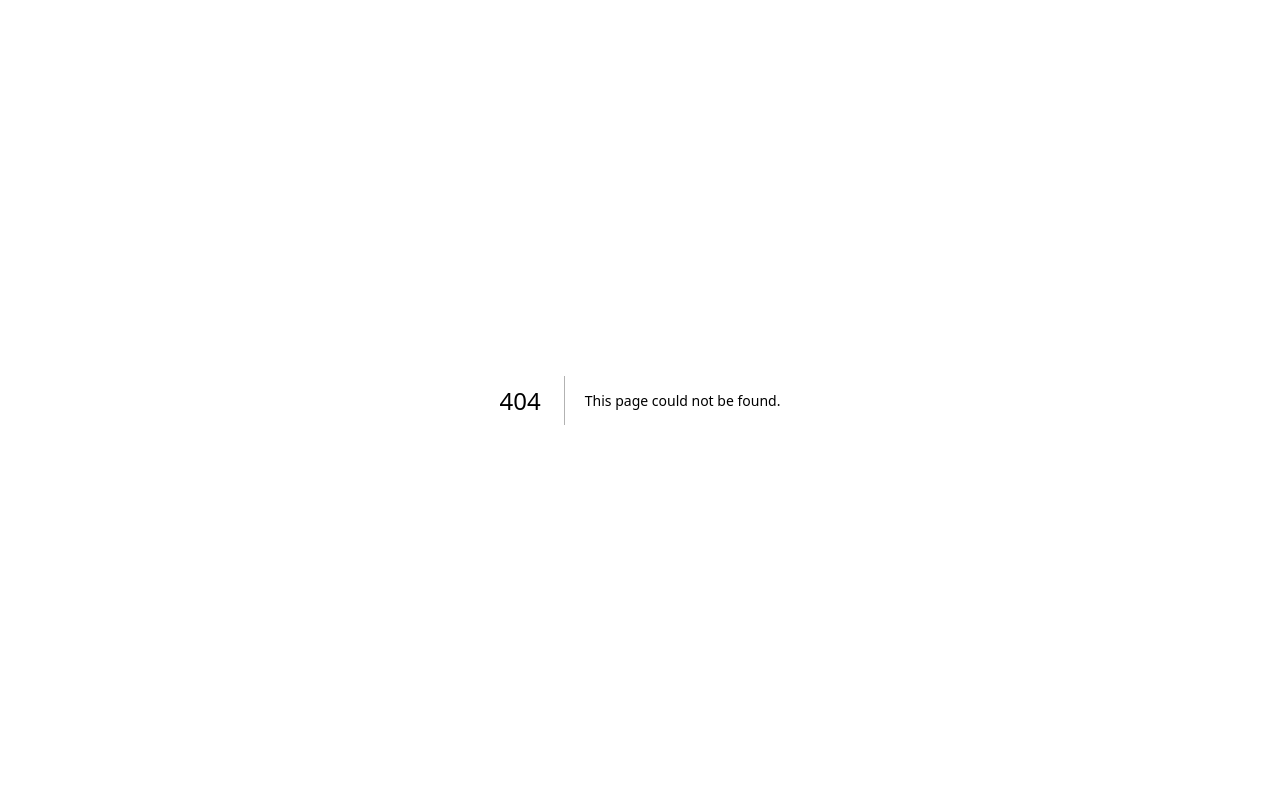
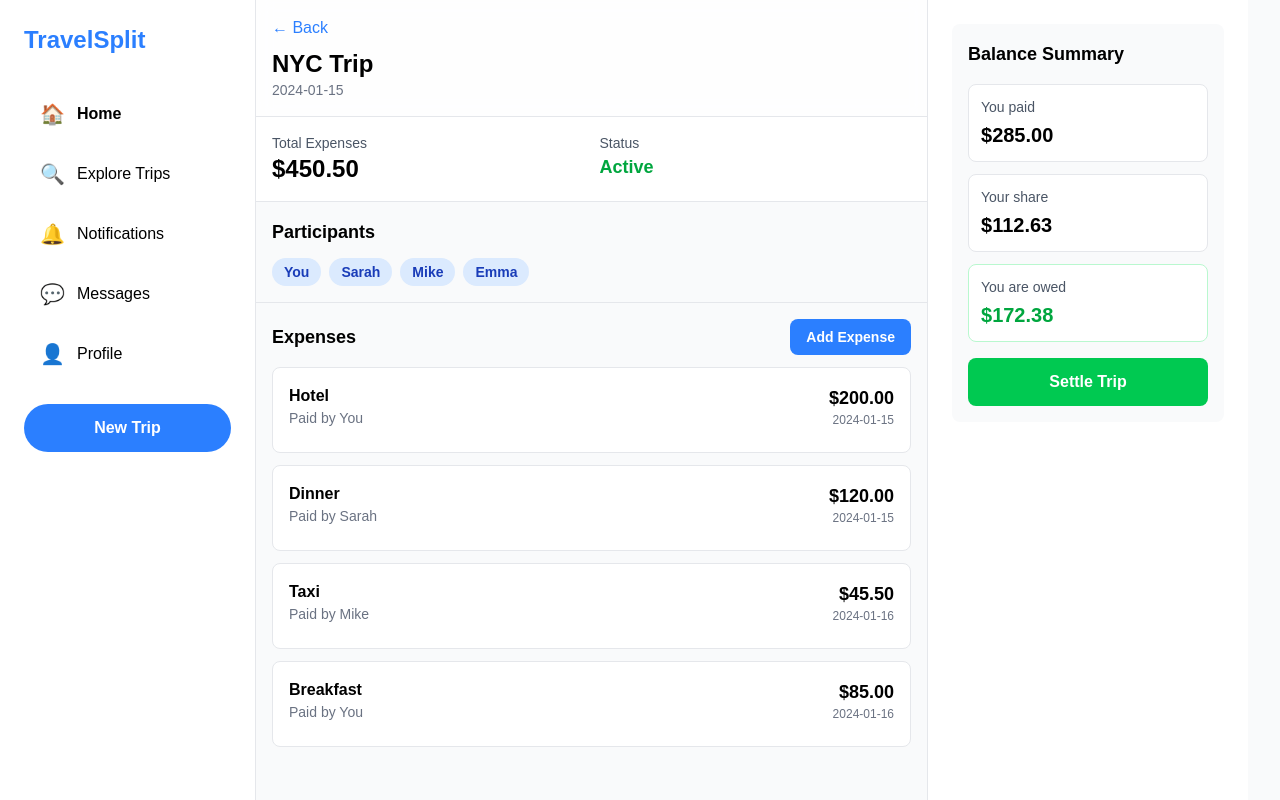
Before and after one commit to JacobDiep04/travel-split, a Next.js app: page /trips/1 in a window 1280 px wide. Before the commit this address had no page. Built offline with nearby package versions, Linux system fonts and the light colour scheme.

Commit message:
view detials button functionality

```diff
--- a/app/page.tsx
+++ b/app/page.tsx
@@ -1,8 +1,11 @@
 'use client';
 
 import { useState } from 'react';
+import { useRouter } from 'next/navigation';
 
 export default function Home() {
+  const router = useRouter();
+
   const [trips, setTrips] = useState([
     { id: 1, name: 'NYC Trip', date: '2024-01-15', total: 450.50, settled: false },
     { id: 2, name: 'Beach Weekend', date: '2023-12-20', total: 320.00, settled: true },
@@ -12,6 +15,10 @@ export default function Home() {
     { id: 1, person: 'Sarah', amount: 45.50, trip: 'NYC Trip' },
     { id: 2, person: 'Mike', amount: 32.25, trip: 'NYC Trip' },
   ]);
+
+  const handleViewDetails = (tripId: number) => {
+    router.push(`/trips/${tripId}`);
+  };
 
   return (
     <div className="flex min-h-screen bg-gray-50">
@@ -70,9 +77,12 @@ export default function Home() {
                 <span className="text-black">Total expenses</span>
                 <span className="font-bold text-green-600">${trip.total.toFixed(2)}</span>
               </div>
-              <div className="mt-2 text-sm text-blue-500">
+              <button
+                onClick={() => handleViewDetails(trip.id)}
+                className="mt-2 text-sm text-blue-500 hover:text-blue-700 hover:underline"
+              >
                 View details →
-              </div>
+              </button>
             </div>
           ))}
         </div>
@@ -93,6 +103,12 @@ export default function Home() {
                 <span className="text-black">Total expenses</span>
                 <span className="font-bold text-black">${trip.total.toFixed(2)}</span>
               </div>
+              <button
+                onClick={() => handleViewDetails(trip.id)}
+                className="mt-2 text-sm text-blue-500 hover:text-blue-700 hover:underline"
+              >
+                View details →
+              </button>
             </div>
           ))}
         </div>
--- /dev/null
+++ b/app/trips/[id]/page.tsx
@@ -0,0 +1,220 @@
+'use client';
+
+import { useParams, useRouter } from 'next/navigation';
+import { useState, useEffect } from 'react';
+
+// Mock database - in a real app, this would be in a database or API
+const mockTrips = {
+  1: {
+    id: 1,
+    name: 'NYC Trip',
+    date: '2024-01-15',
+    total: 450.50,
+    settled: false,
+    participants: ['You', 'Sarah', 'Mike', 'Emma'],
+    expenses: [
+      { id: 1, description: 'Hotel', amount: 200, paidBy: 'You', date: '2024-01-15' },
+      { id: 2, description: 'Dinner', amount: 120, paidBy: 'Sarah', date: '2024-01-15' },
+      { id: 3, description: 'Taxi', amount: 45.50, paidBy: 'Mike', date: '2024-01-16' },
+      { id: 4, description: 'Breakfast', amount: 85, paidBy: 'You', date: '2024-01-16' },
+    ]
+  },
+  2: {
+    id: 2,
+    name: 'Beach Weekend',
+    date: '2023-12-20',
+    total: 320.00,
+    settled: true,
+    participants: ['You', 'Alex', 'Jordan'],
+    expenses: [
+      { id: 1, description: 'Beach House Rental', amount: 180, paidBy: 'You', date: '2023-12-20' },
+      { id: 2, description: 'Groceries', amount: 85, paidBy: 'Alex', date: '2023-12-20' },
+      { id: 3, description: 'Gas', amount: 55, paidBy: 'Jordan', date: '2023-12-21' },
+    ]
+  }
+};
+
+export default function TripDetails() {
+  const params = useParams();
+  const router = useRouter();
+  const tripId = Number(params.id);
+
+  // Get the trip data based on the ID from the URL
+  const trip = mockTrips[tripId as keyof typeof mockTrips];
+
+  // If trip doesn't exist, show error
+  if (!trip) {
+    return (
+      <div className="flex min-h-screen items-center justify-center bg-gray-50">
+        <div className="text-center">
+          <h1 className="text-2xl font-bold text-black mb-4">Trip Not Found</h1>
+          <button
+            onClick={() => router.push('/')}
+            className="bg-blue-500 text-white px-6 py-3 rounded-lg hover:bg-blue-600"
+          >
+            Go Back Home
+          </button>
+        </div>
+      </div>
+    );
+  }
+
+  return (
+    <div className="flex min-h-screen bg-gray-50">
+      {/* Left Sidebar - Navigation */}
+      <aside className="w-64 bg-white border-r border-gray-200 p-6 sticky top-0 h-screen">
+        <h2 className="text-2xl font-bold mb-8 text-blue-500">TravelSplit</h2>
+
+        <nav className="space-y-2">
+          <button
+            onClick={() => router.push('/')}
+            className="w-full text-left px-4 py-3 rounded-lg hover:bg-gray-100 font-semibold flex items-center gap-3 text-black"
+          >
+            <span className="text-xl">🏠</span>
+            Home
+          </button>
+
+          <button className="w-full text-left px-4 py-3 rounded-lg hover:bg-gray-100 flex items-center gap-3 text-black">
+            <span className="text-xl">🔍</span>
+            Explore Trips
+          </button>
+
+          <button className="w-full text-left px-4 py-3 rounded-lg hover:bg-gray-100 flex items-center gap-3 text-black">
+            <span className="text-xl">🔔</span>
+            Notifications
+          </button>
+
+          <button className="w-full text-left px-4 py-3 rounded-lg hover:bg-gray-100 flex items-center gap-3 text-black">
+            <span className="text-xl">💬</span>
+            Messages
+          </button>
+
+          <button className="w-full text-left px-4 py-3 rounded-lg hover:bg-gray-100 flex items-center gap-3 text-black">
+            <span className="text-xl">👤</span>
+            Profile
+          </button>
+        </nav>
+
+        <button className="w-full mt-6 bg-blue-500 text-white px-6 py-3 rounded-full font-bold hover:bg-blue-600">
+          New Trip
+        </button>
+      </aside>
+
+      {/* Main Content - Trip Details */}
+      <main className="flex-1 max-w-2xl border-r border-gray-200">
+        {/* Header */}
+        <div className="sticky top-0 bg-white/80 backdrop-blur border-b border-gray-200 p-4">
+          <button
+            onClick={() => router.back()}
+            className="text-blue-500 hover:text-blue-700 mb-2 flex items-center gap-1"
+          >
+            ← Back
+          </button>
+          <h1 className="text-2xl font-bold text-black">{trip.name}</h1>
+          <p className="text-sm text-gray-500">{trip.date}</p>
+        </div>
+
+        {/* Trip Summary */}
+        <div className="p-4 bg-white border-b border-gray-200">
+          <div className="grid grid-cols-2 gap-4">
+            <div>
+              <p className="text-sm text-gray-600">Total Expenses</p>
+              <p className="text-2xl font-bold text-black">${trip.total.toFixed(2)}</p>
+            </div>
+            <div>
+              <p className="text-sm text-gray-600">Status</p>
+              <p className="text-lg font-semibold text-green-600">
+                {trip.settled ? '✓ Settled' : 'Active'}
+              </p>
+            </div>
+          </div>
+        </div>
+
+        {/* Participants */}
+        <div className="p-4 border-b border-gray-200">
+          <h2 className="font-bold text-lg mb-3 text-black">Participants</h2>
+          <div className="flex flex-wrap gap-2">
+            {trip.participants.map((person, index) => (
+              <span
+                key={index}
+                className="bg-blue-100 text-blue-800 px-3 py-1 rounded-full text-sm font-semibold"
+              >
+                {person}
+              </span>
+            ))}
+          </div>
+        </div>
+
+        {/* Expenses List */}
+        <div className="p-4">
+          <div className="flex justify-between items-center mb-3">
+            <h2 className="font-bold text-lg text-black">Expenses</h2>
+            <button className="bg-blue-500 text-white px-4 py-2 rounded-lg text-sm font-semibold hover:bg-blue-600">
+              Add Expense
+            </button>
+          </div>
+
+          <div className="space-y-3">
+            {trip.expenses.map(expense => (
+              <div key={expense.id} className="bg-white border border-gray-200 rounded-lg p-4">
+                <div className="flex justify-between items-start mb-2">
+                  <div>
+                    <h3 className="font-bold text-black">{expense.description}</h3>
+                    <p className="text-sm text-gray-500">Paid by {expense.paidBy}</p>
+                  </div>
+                  <div className="text-right">
+                    <p className="font-bold text-lg text-black">${expense.amount.toFixed(2)}</p>
+                    <p className="text-xs text-gray-500">{expense.date}</p>
+                  </div>
+                </div>
+              </div>
+            ))}
+          </div>
+        </div>
+      </main>
+
+      {/* Right Sidebar - Balance Summary */}
+      <aside className="w-80 bg-white p-6 sticky top-0 h-screen overflow-y-auto">
+        <div className="bg-gray-50 rounded-lg p-4">
+          <h2 className="font-bold text-lg mb-4 text-black">Balance Summary</h2>
+
+          <div className="space-y-3">
+            <div className="bg-white border border-gray-200 rounded-lg p-3">
+              <p className="text-sm text-gray-600 mb-1">You paid</p>
+              <p className="text-xl font-bold text-black">
+                ${trip.expenses
+                  .filter(e => e.paidBy === 'You')
+                  .reduce((sum, e) => sum + e.amount, 0)
+                  .toFixed(2)}
+              </p>
+            </div>
+
+            <div className="bg-white border border-gray-200 rounded-lg p-3">
+              <p className="text-sm text-gray-600 mb-1">Your share</p>
+              <p className="text-xl font-bold text-black">
+                ${(trip.total / trip.participants.length).toFixed(2)}
+              </p>
+            </div>
+
+            <div className="bg-white border border-green-200 rounded-lg p-3">
+              <p className="text-sm text-gray-600 mb-1">
+                {trip.expenses.filter(e => e.paidBy === 'You').reduce((sum, e) => sum + e.amount, 0) >
+                 (trip.total / trip.participants.length) ? 'You are owed' : 'You owe'}
+              </p>
+              <p className="text-xl font-bold text-green-600">
+                ${Math.abs(
+                  trip.expenses.filter(e => e.paidBy === 'You').reduce((sum, e) => sum + e.amount, 0) -
+                  (trip.total / trip.participants.length)
+                ).toFixed(2)}
+              </p>
+            </div>
+          </div>
+
+          <button className="w-full mt-4 bg-green-500 text-white px-4 py-3 rounded-lg font-bold hover:bg-green-600">
+            Settle Trip
+          </button>
+        </div>
+      </aside>
+    </div>
+  );
+}
```
